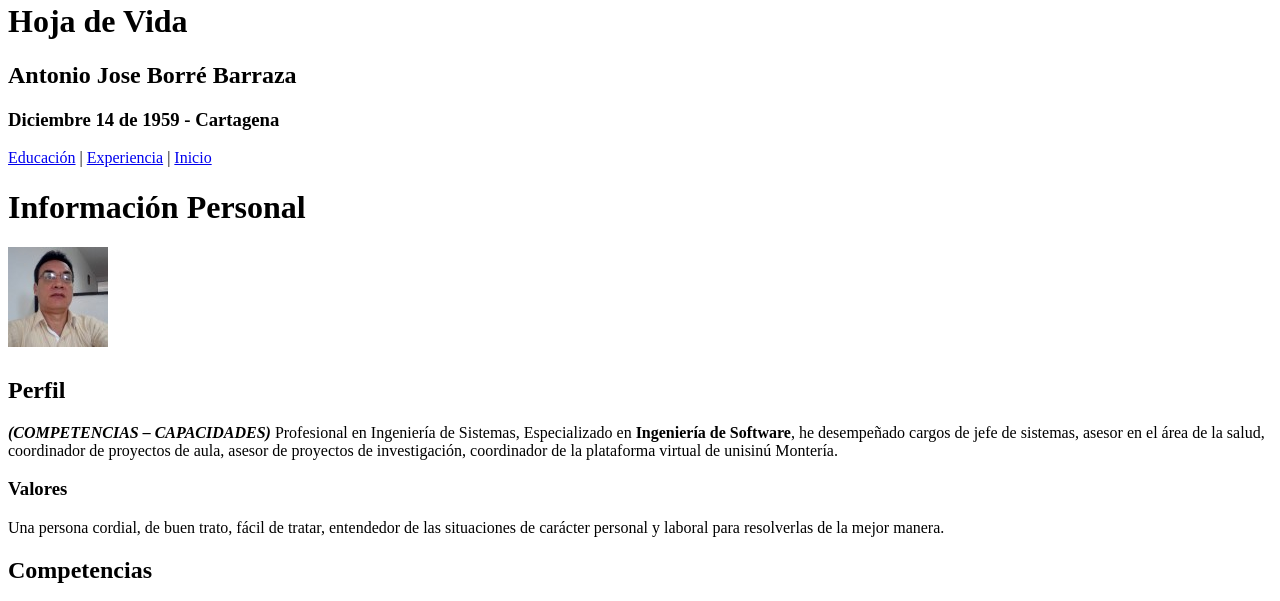
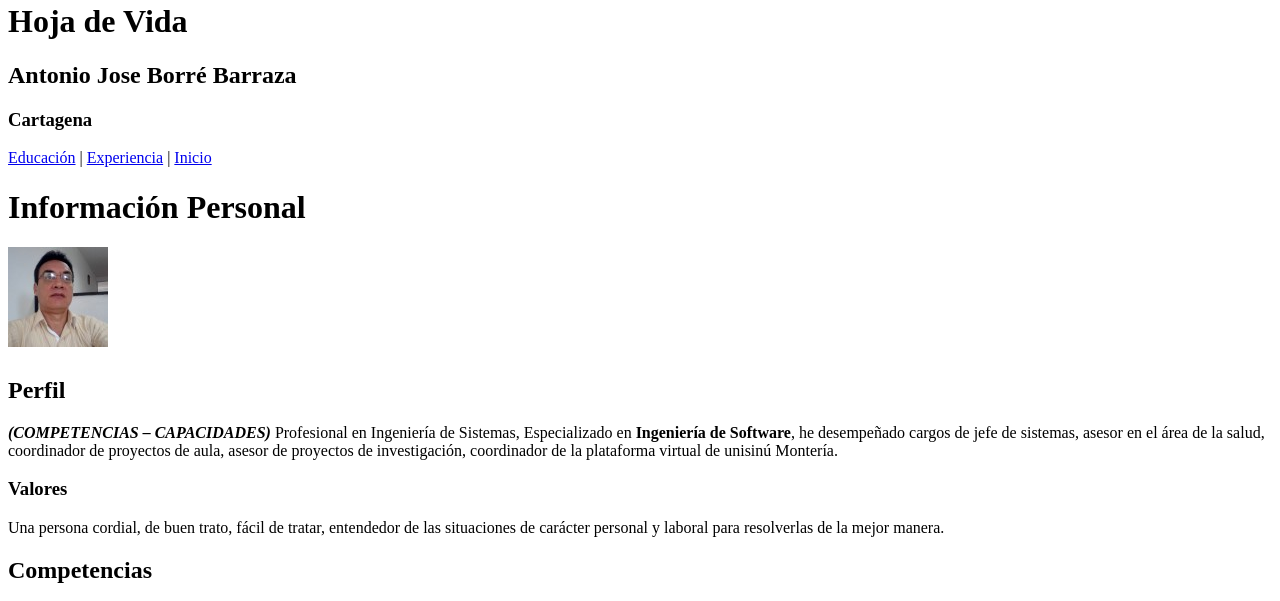
Before and after one commit to ajbb59/fundamentos_html_Antonio_Borre, a plain HTML site: page index.html in a window 1280 px wide. Shown: the part 151-752 px from the top of the page. Drawn offline with Linux system fonts and the light colour scheme.

Commit message:
Update index.html

```diff
--- a/index.html
+++ b/index.html
@@ -9,7 +9,7 @@
 <a href="index.html"><img src="imagenes/logomio.svg" alt="Logo"></a>
 <h1> Hoja de Vida </h1>
 <h2> Antonio Jose Borré Barraza </h2>
-<h3> Diciembre 14 de 1959 - Cartagena </h3>
+<h3> Cartagena </h3>
 <p>
 	<a href="educacion.html">Educación</a> | <a href="experiencia.html" target="_blank">Experiencia</a> | <a href="index.html">Inicio</a>
 </p>
```
